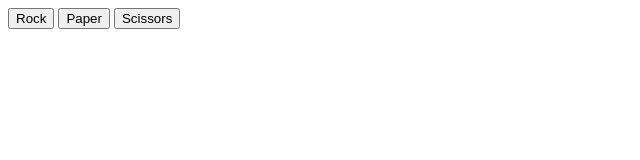
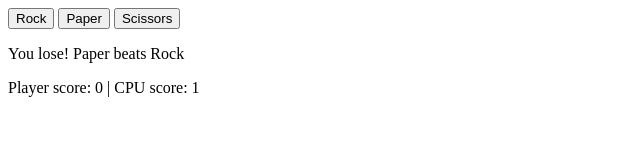
Before and after one commit to neil-justin/rock-paper-scissors, a plain HTML site: page index.html in a window 1280 px wide. Both pictures are taken after a click on the button "Rock". Shown: the whole page, without its empty margins (0-640 px from the left). Drawn offline with Linux system fonts and the light colour scheme.

Commit message:
Display round result in the webpage

```diff
--- a/index.html
+++ b/index.html
@@ -11,11 +11,12 @@
 </head>
 
 <body>
-    <div class="buttons-container">
+    <div class="buttons-cntr">
         <button value="Rock">Rock</button>
         <button value="Paper">Paper</button>
         <button value="Scissors">Scissors</button>
     </div>
+    <div class="round-result-cntr"></div>
 </body>
 
 </html>
--- a/main.js
+++ b/main.js
@@ -7,6 +7,12 @@ function computerPlay() {
 function playRound(playerSelection, computerSelection) {
     let playerScore = 0;
     let cpuScore = 0;
+
+    const roundResultDiv = document.querySelector('.round-result-cntr');
+    const roundResultPara = document.createElement('p');
+    roundResultDiv.appendChild(roundResultPara);
+    const scoresPara = document.createElement('p');
+    roundResultDiv.appendChild(scoresPara)
 
     if ((playerSelection === 'Rock' && computerSelection === 'Scissors') ||
         (playerSelection === 'Paper' && computerSelection === 'Rock') ||
@@ -21,26 +27,26 @@ function playRound(playerSelection, computerSelection) {
     }
 
     function announcePlayerWin(scores) {
-        console.log(`You win! ${playerSelection} beats ${computerSelection}`);
+        roundResultPara.textContent = `You win! ${playerSelection} beats ${computerSelection}`;
         return scores;
     }
 
     function announceDraw(scores) {
-        console.log('It\'s a tie! You both use the same weapon.');
+        roundResultPara.textContent = 'It\'s a tie! You both use the same weapon.';
         return scores;
     }
 
     function announceCpuWin(scores) {
-        console.log(`You lose! ${computerSelection} beats ${playerSelection}`);
+        roundResultPara.textContent = `You lose! ${computerSelection} beats ${playerSelection}`;
         return scores;
     }
 
     function displayScores() {
-        return `Player score: ${playerScore} | CPU score: ${cpuScore}`;
+        return scoresPara.textContent = `Player score: ${playerScore} | CPU score: ${cpuScore}`;
     }
 }
 
 const buttons = document.querySelectorAll('button');
 buttons.forEach(button => {
-    button.addEventListener('click', () => console.log(playRound(button.value, computerPlay())));
+    button.addEventListener('click', () => playRound(button.value, computerPlay()));
 });
```
